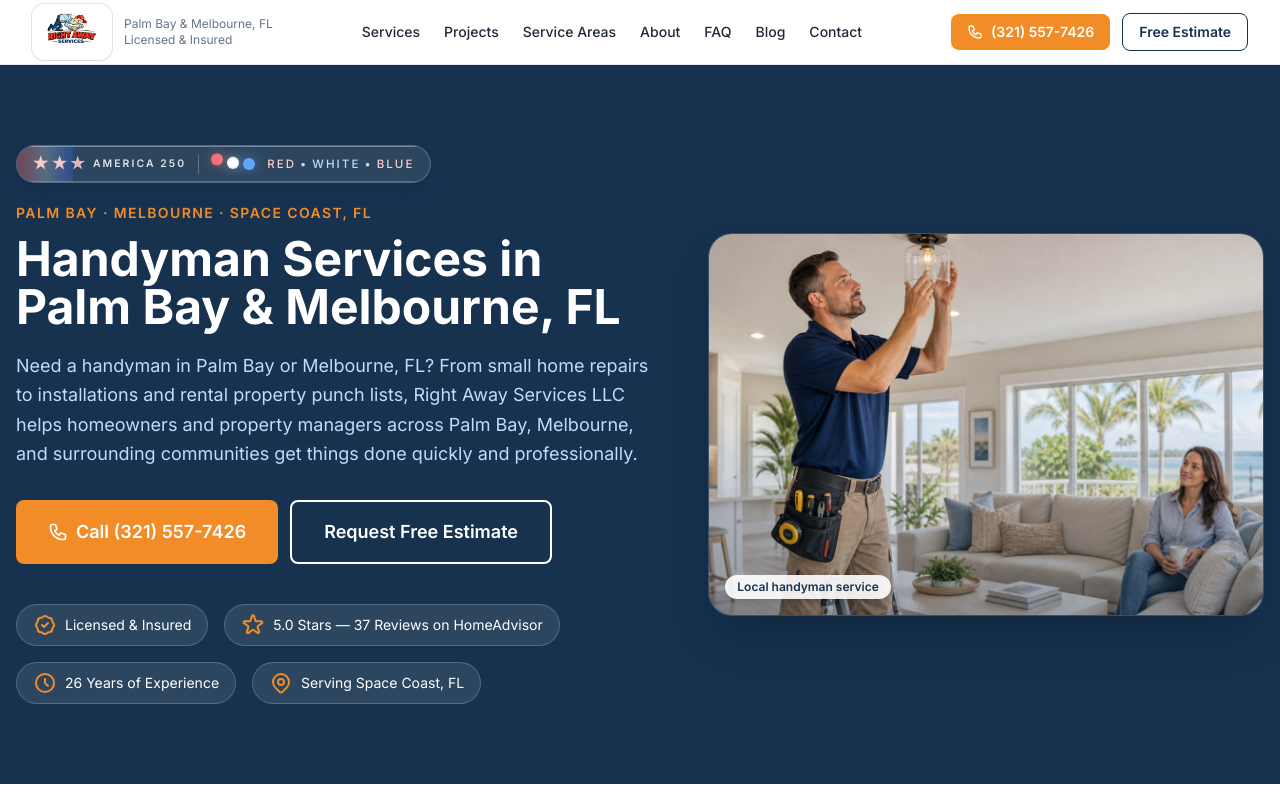
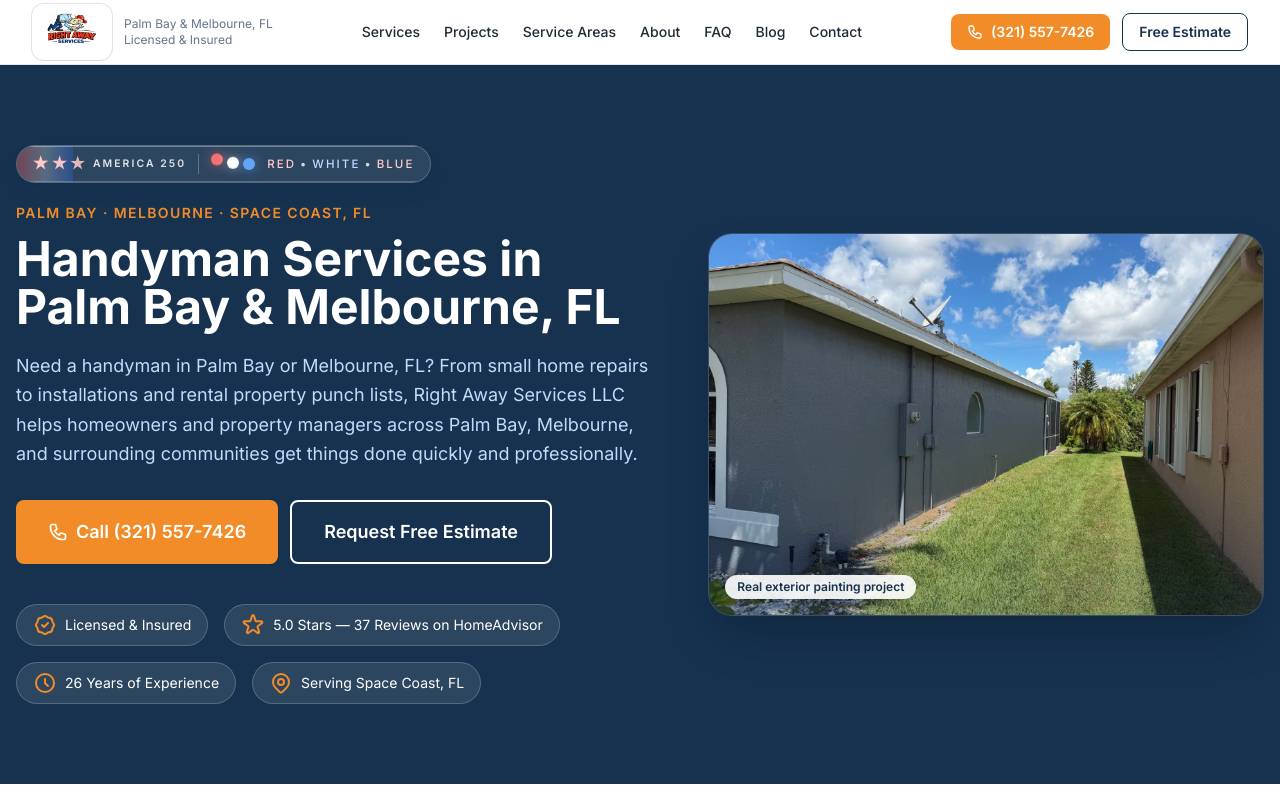
Before and after one commit to nomadghibi/rightawayservices, a Next.js app: page / in a window 1280 px wide. Shown: the top 800 px of the page. Built offline with nearby package versions, Linux system fonts and the light colour scheme.

Commit message:
Use real project photo in homepage hero

```diff
--- a/app/page.tsx
+++ b/app/page.tsx
@@ -18,7 +18,6 @@ import {
   localIntentFaqs,
   priorityAreaSlugs,
 } from '@/content/localSeo'
-import { pageImages } from '@/content/pageMedia'
 import { publishedProjects } from '@/content/projects'
 
 export const metadata: Metadata = buildMetadata({
@@ -105,9 +104,10 @@ export default function HomePage() {
             <TrustBadges />
           </div>
           <PageHeroImage
-            {...pageImages.home}
+            src="/images/projects/exterior-stucco-painting-viera-suntree-fl/side-wall-stucco-paint-v2.jpg"
+            alt="Freshly painted gray stucco exterior on a completed Right Away Services project in Viera and Suntree, Florida"
             priority
-            caption="Local handyman service"
+            caption="Real exterior painting project"
           />
         </div>
       </section>
```
